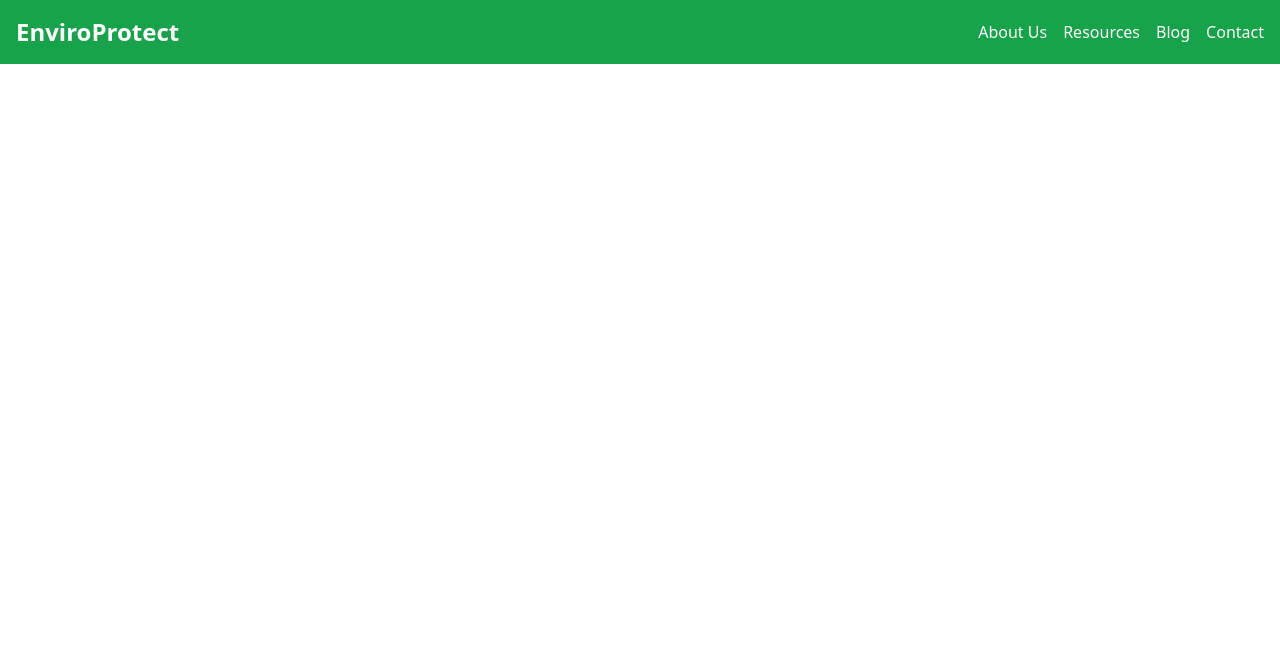
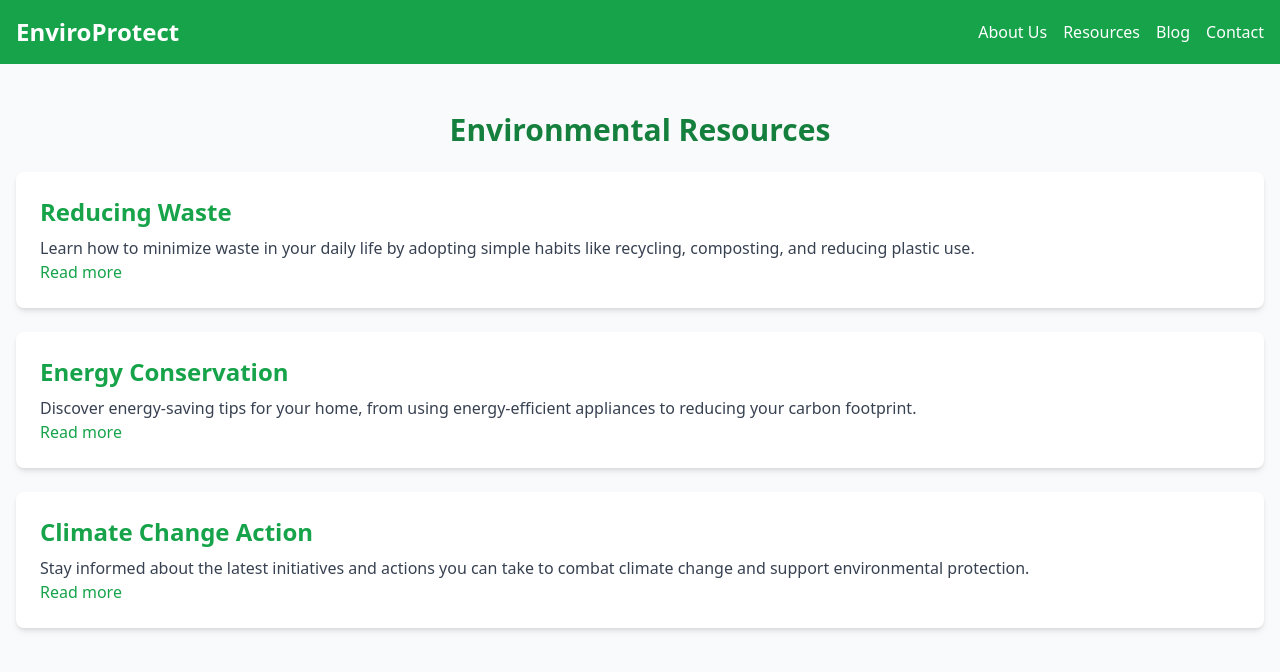
Before and after one commit to MishSoft/environmental-protection, a React (Vite) app: page /resources in a window 1280 px wide. Shown: the top 672 px of the page. Built offline with nearby package versions, Linux system fonts and the light colour scheme.

Commit message:
Add Resources page and update routing

```diff
--- a/src/App.tsx
+++ b/src/App.tsx
@@ -4,6 +4,7 @@ import { BrowserRouter as Router, Route, Routes } from "react-router-dom";
 import Header from "./components/Header";
 import Hero from "./components/Hero";
 import About from "./pages/About";
+import Resources from "./pages/Resources";
 
 const App: React.FC = () => {
   return (
@@ -12,6 +13,7 @@ const App: React.FC = () => {
       <Routes>
         <Route path="/" element={<Hero />} />
         <Route path="/about" element={<About />} />
+        <Route path="/resources" element={<Resources />} />
       </Routes>
     </Router>
   );
--- /dev/null
+++ b/src/pages/Resources.tsx
@@ -0,0 +1,75 @@
+// src/pages/Resources.tsx
+import React from "react";
+
+const Resources: React.FC = () => {
+  return (
+    <section className="bg-gray-50 py-12">
+      <div className="container mx-auto px-4">
+        {/* Resources Section Heading */}
+        <h2 className="text-3xl font-bold text-green-700 mb-6 text-center">
+          Environmental Resources
+        </h2>
+
+        {/* Resources List */}
+        <div className="space-y-6">
+          <div className="bg-white p-6 rounded-lg shadow-md">
+            <h3 className="text-2xl font-semibold text-green-600 mb-2">
+              Reducing Waste
+            </h3>
+            <p className="text-gray-700">
+              Learn how to minimize waste in your daily life by adopting simple
+              habits like recycling, composting, and reducing plastic use.
+            </p>
+            <a
+              href="https://www.epa.gov/recycle"
+              target="_blank"
+              rel="noopener noreferrer"
+              className="text-green-600 hover:text-green-800"
+            >
+              Read more
+            </a>
+          </div>
+
+          <div className="bg-white p-6 rounded-lg shadow-md">
+            <h3 className="text-2xl font-semibold text-green-600 mb-2">
+              Energy Conservation
+            </h3>
+            <p className="text-gray-700">
+              Discover energy-saving tips for your home, from using
+              energy-efficient appliances to reducing your carbon footprint.
+            </p>
+            <a
+              href="https://www.energy.gov/energysaver"
+              target="_blank"
+              rel="noopener noreferrer"
+              className="text-green-600 hover:text-green-800"
+            >
+              Read more
+            </a>
+          </div>
+
+          <div className="bg-white p-6 rounded-lg shadow-md">
+            <h3 className="text-2xl font-semibold text-green-600 mb-2">
+              Climate Change Action
+            </h3>
+            <p className="text-gray-700">
+              Stay informed about the latest initiatives and actions you can
+              take to combat climate change and support environmental
+              protection.
+            </p>
+            <a
+              href="https://www.un.org/en/climatechange"
+              target="_blank"
+              rel="noopener noreferrer"
+              className="text-green-600 hover:text-green-800"
+            >
+              Read more
+            </a>
+          </div>
+        </div>
+      </div>
+    </section>
+  );
+};
+
+export default Resources;
```
